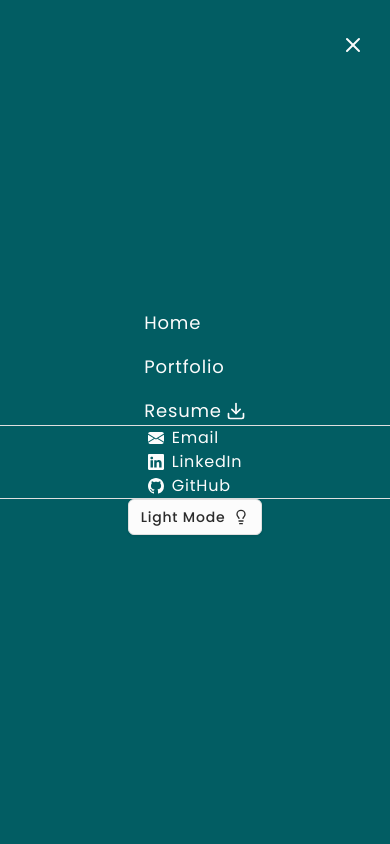
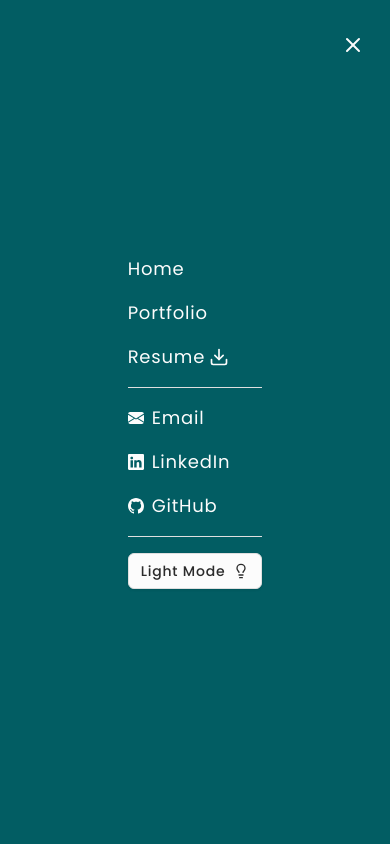
Before and after one commit to Danielle254/portfolio4, a Next.js app: page / in a window 390 px wide. Both pictures are taken after a click on the button "open menu". Shown: the top 844 px of the page. Built offline with nearby package versions, Linux system fonts and the light colour scheme.

Commit message:
a11y: place all items in ul/li

```diff
--- a/app/components/MobileNav.tsx
+++ b/app/components/MobileNav.tsx
@@ -51,9 +51,10 @@ export default function MobileNav({ isOpen, closeMenu }: DrawerProps) {
             <Download size={20} />
           </Link>
         </li>
-      </ul>
+        <li>
           <Separator />
-      <ul>
+        </li>
+
         <li>
           <Link
             href="mailto:danielle.lindblom@gmail.com"
@@ -116,8 +117,10 @@ export default function MobileNav({ isOpen, closeMenu }: DrawerProps) {
             GitHub
           </Link>
         </li>
-      </ul>
+        <li>
           <Separator />
+        </li>
+        <li>
           <Button
             variant="outline"
             className="text-foreground"
@@ -128,6 +131,8 @@ export default function MobileNav({ isOpen, closeMenu }: DrawerProps) {
             {theme === "light" ? "Dark Mode" : "Light Mode"}
             {theme === "light" ? <LightbulbOff /> : <Lightbulb />}
           </Button>
+        </li>
+      </ul>
     </div>
   );
 }
```
Lines whose indentation alone changed are shown as unchanged.
